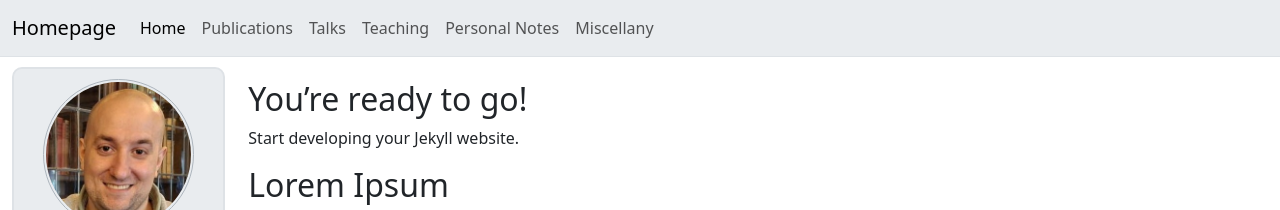
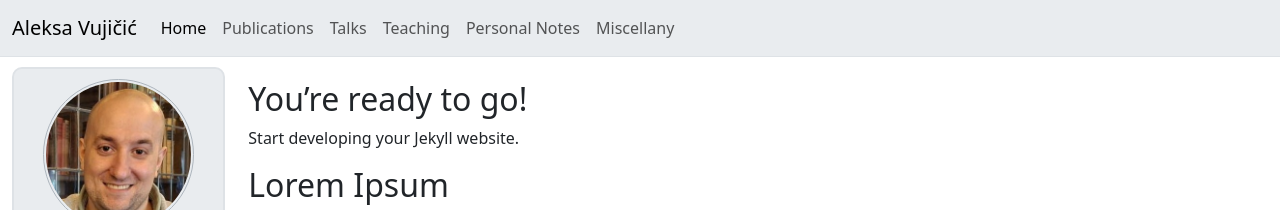
Before and after one commit to aleksavujicic/website, a Jekyll site: the page built from _pages/index.md, in a window 1280 px wide. Shown: the top 210 px of the page. Built offline with Jekyll 4.4.1, drawn with Linux system fonts in a browser that asks for light colours; nearby versions of some CDN libraries; a script that is not in the unit is left out.

Commit message:
Changed navbar title to name

```diff
--- a/_includes/navbar.html
+++ b/_includes/navbar.html
@@ -1,6 +1,6 @@
 <nav class="navbar navbar-expand-lg bg-body-secondary border-bottom sticky-top">
   <div class="container-fluid">
-    <a class="navbar-brand" href="/">Homepage</a>
+    <a class="navbar-brand" href="/">Aleksa Vujičić</a>
     <button class="navbar-toggler" type="button" data-bs-toggle="collapse" data-bs-target="#navbarSupportedContent" aria-controls="navbarSupportedContent" aria-expanded="false" aria-label="Toggle navigation">
       <span class="navbar-toggler-icon"></span>
     </button>
```
